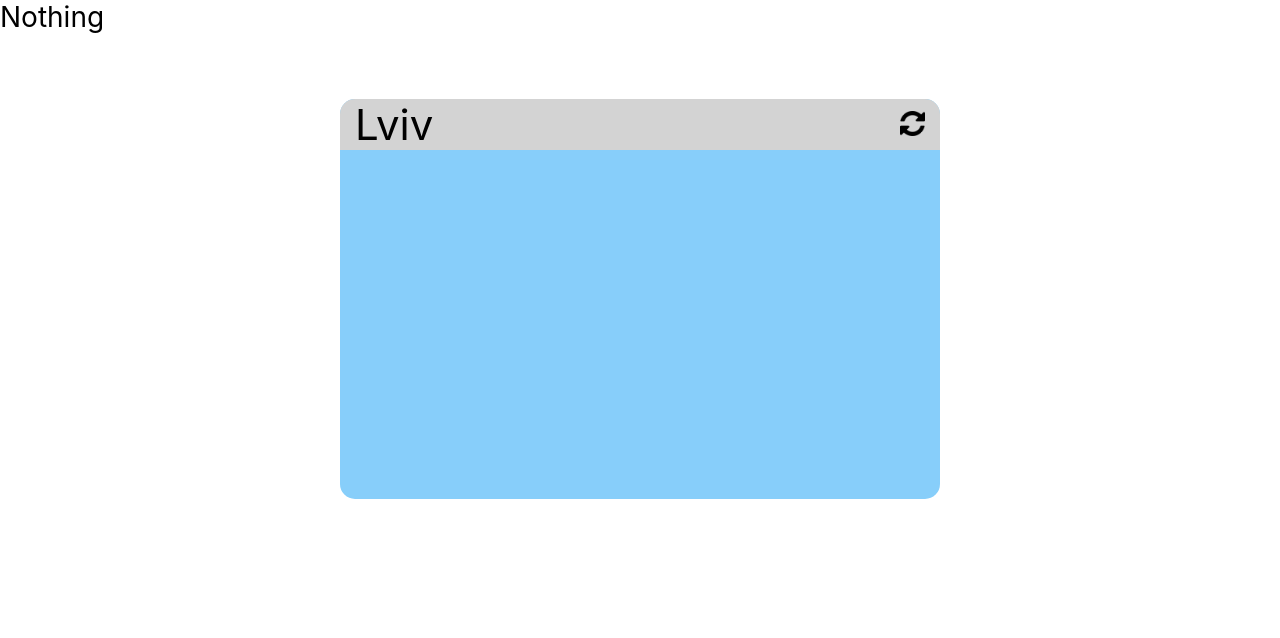
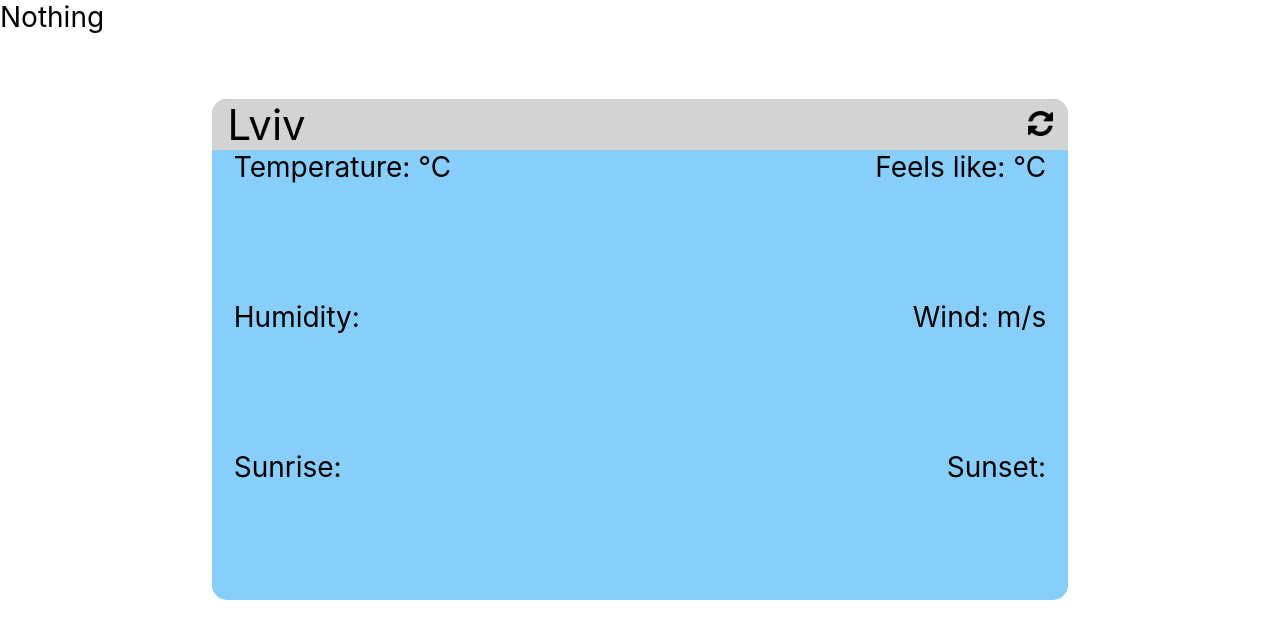
Before and after one commit to denysMoon/weather-app-react, a React (Create React App) app: page / in a window 1280 px wide. Shown: the top 638 px of the page. Built offline with nearby package versions, Linux system fonts and the light colour scheme; no server answers.

Commit message:
progressing of display's block

```diff
--- a/src/App.css
+++ b/src/App.css
@@ -32,3 +32,20 @@
     border: none;
     cursor: pointer;
 }
+.date{
+    display: flex;
+    flex-wrap: wrap;
+    justify-content: space-around;
+    align-items: center;
+}
+.date p{
+    display: inline-block;
+    width: 45%;
+    height: 150px;
+}
+.date p:nth-child(odd){
+    text-align: left;
+}
+.date p:nth-child(even){
+    text-align: right;
+}
--- a/src/components/Display/Display.jsx
+++ b/src/components/Display/Display.jsx
@@ -8,6 +8,14 @@ const Display = ( { currentWeather } ) =>{
                     <p>Lviv</p>
                     <button className="button-icon"><img className="icon" src={reload} alt="refresh" title="Reload" /></button>
                 </div>
+                <div className="date">
+                    <p>Temperature: &#8451;</p>
+                    <p>Feels like: &#8451;</p>
+                    <p>Humidity: </p>
+                    <p>Wind: m/s</p>
+                    <p>Sunrise: </p>
+                    <p>Sunset: </p>
+                </div>
             </div>
         </div>
     )
```
